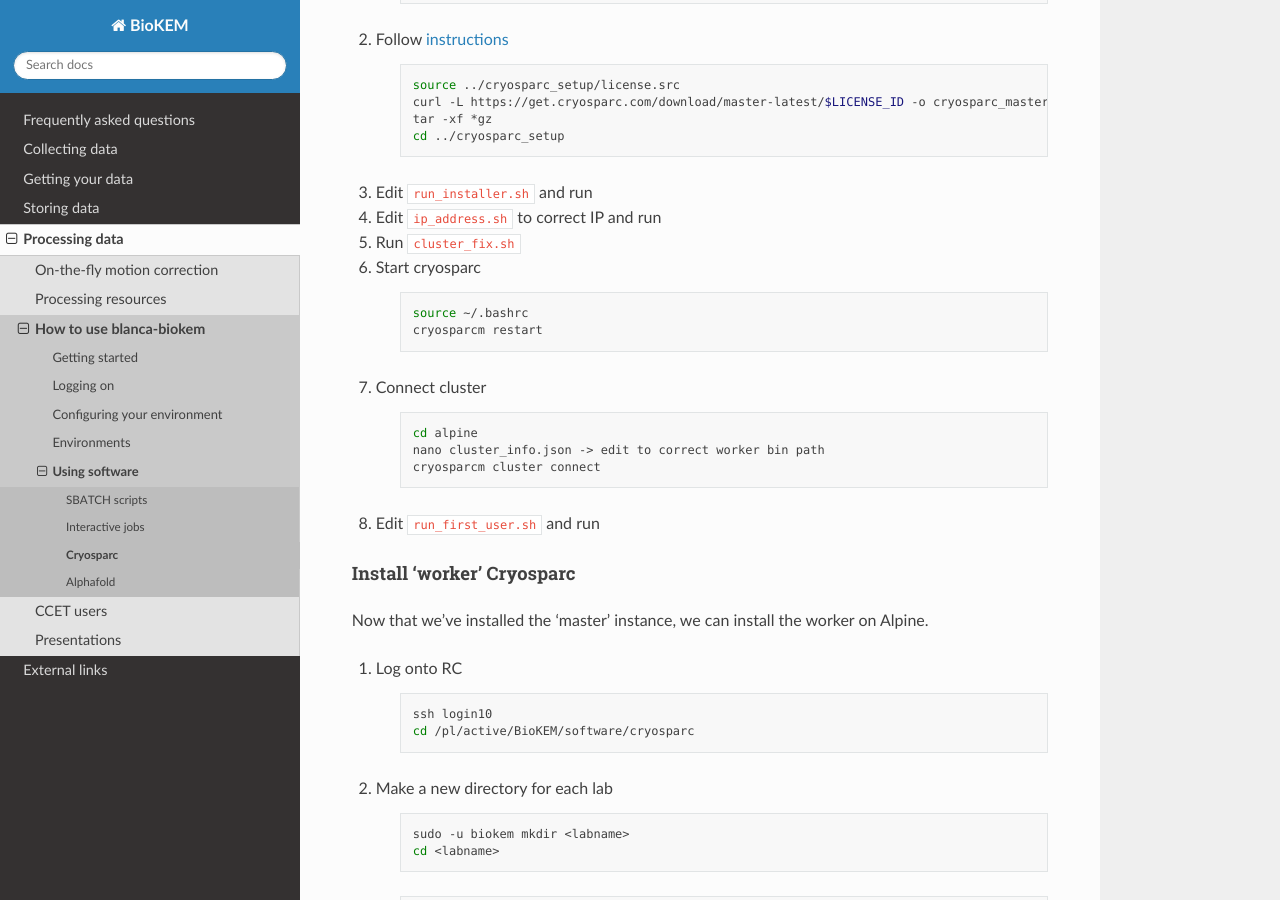
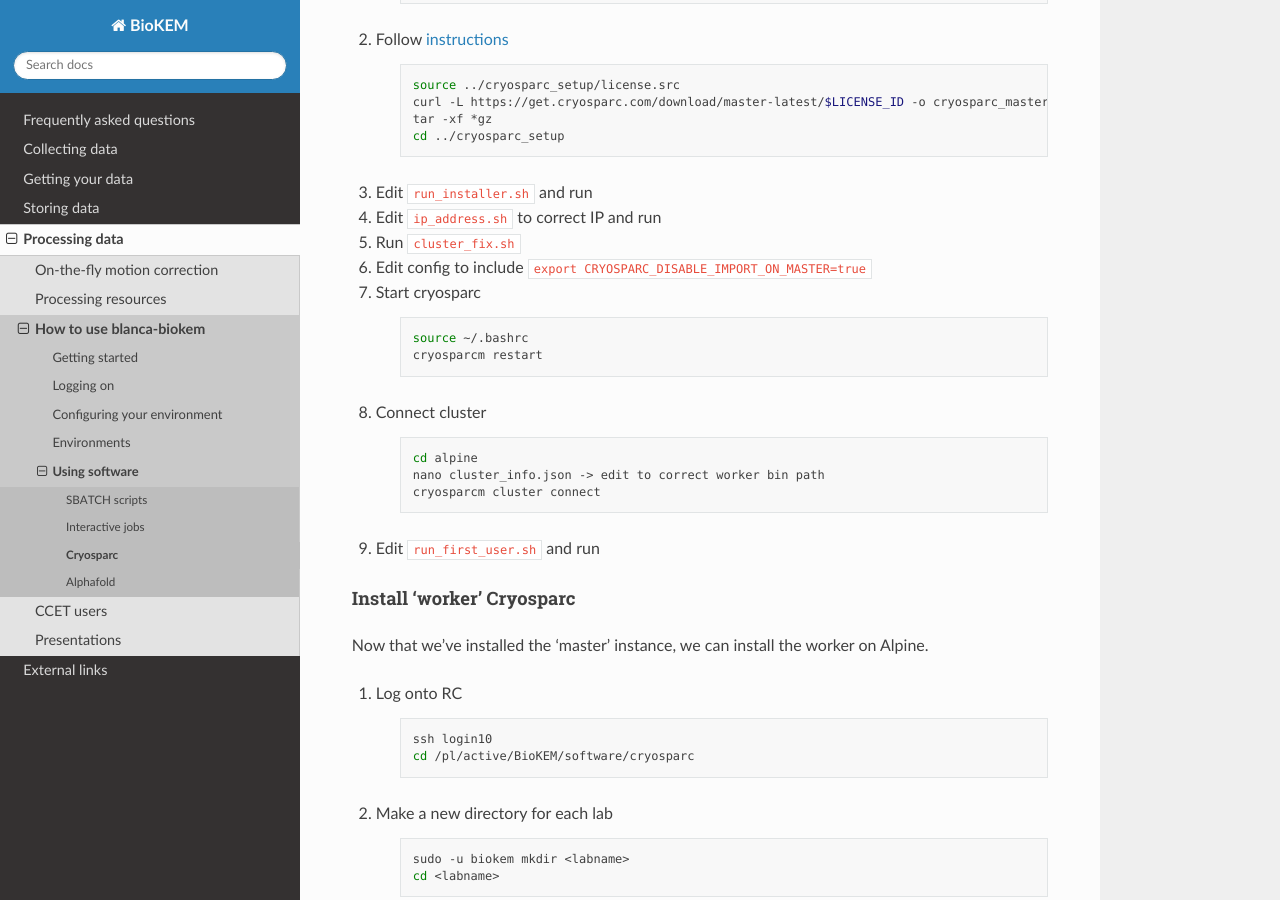
Before and after one commit to CU-BioKEM/user-guide, a Sphinx documentation site: the page built from docs/source/processing/using_software/cryosparc.rst, in a window 1280 px wide and 900 px high, scrolled down 3926 px. Built offline with Sphinx 7.4.7 and the Read the Docs theme 2.0.0, drawn with Linux system fonts in a browser that asks for light colours.

Commit message:
updating cryosparc docs

```diff
--- a/docs/source/processing/using_software/cryosparc.rst
+++ b/docs/source/processing/using_software/cryosparc.rst
@@ -227,6 +227,7 @@ But we need to make a few important changes for this to work.
 #. Edit ``run_installer.sh`` and run
 #. Edit ``ip_address.sh`` to correct IP and run
 #. Run ``cluster_fix.sh``
+#. Edit config to include ``export CRYOSPARC_DISABLE_IMPORT_ON_MASTER=true``
 #. Start cryosparc
 
     .. code-block:: bash
```
